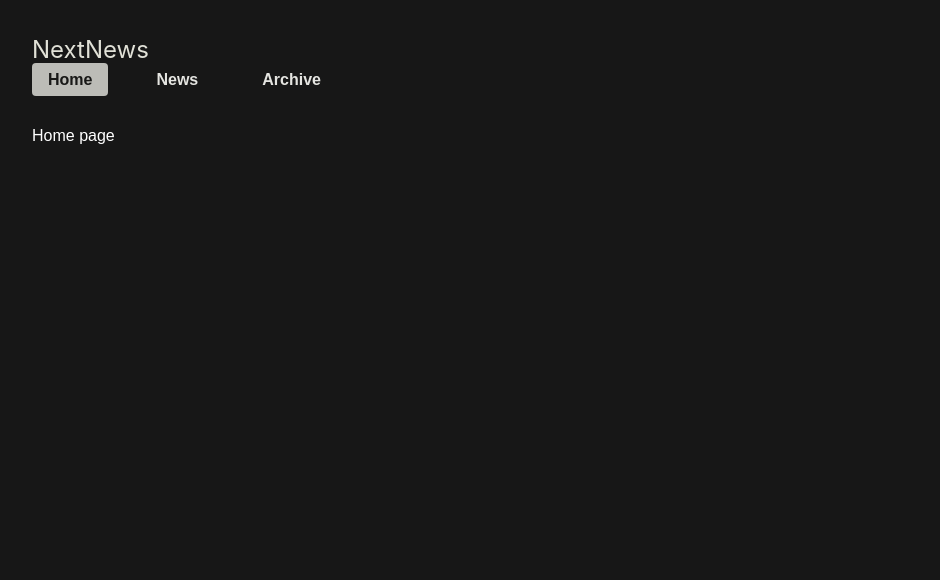
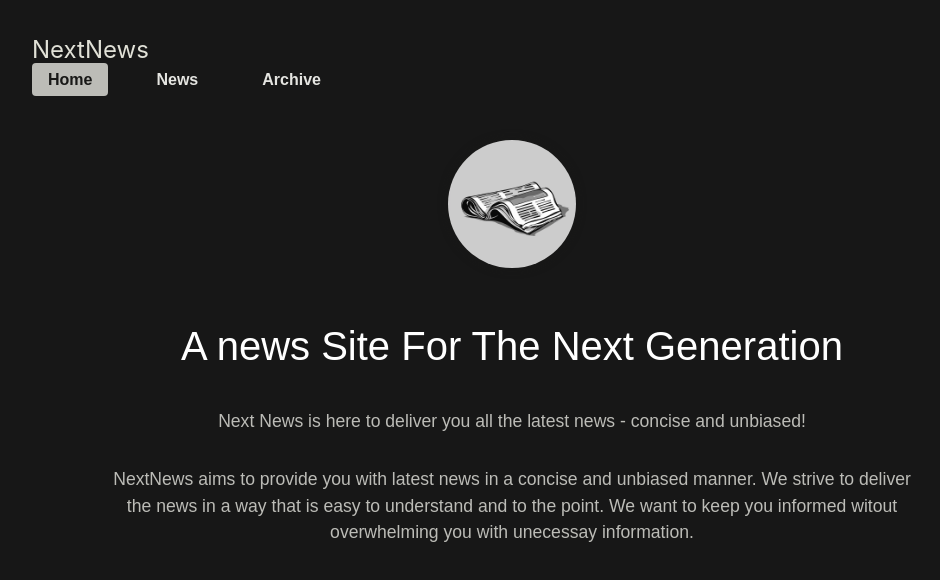
Before and after one commit to eakkawat/nextjsnews, a Next.js app: page / in a window 1280 px wide. Shown: the top 580 px of the page, without its empty margins (128-1068 px from the left). Built offline with nearby package versions, Linux system fonts and the light colour scheme.

Commit message:
Update homepage

```diff
--- a/src/app/page.tsx
+++ b/src/app/page.tsx
@@ -1,3 +1,24 @@
+import logo from '@/assets/logo.jpg';
+import Image from 'next/image';
+
 export default function Home() {
-  return <div>Home page</div>;
+  return (
+    <div id='home'>
+      <div style={{ display: 'flex', justifyContent: 'center' }}>
+        <Image src={logo.src} alt='A newspaper' width={200} height={200} />
+      </div>
+      <h1>A news Site For The Next Generation</h1>
+      <p>
+        Next News is here to deliver you all the latest news - concise and
+        unbiased!
+      </p>
+
+      <p>
+        NextNews aims to provide you with latest news in a concise and unbiased
+        manner. We strive to deliver the news in a way that is easy to
+        understand and to the point. We want to keep you informed witout
+        overwhelming you with unecessay information.
+      </p>
+    </div>
+  );
 }
```
